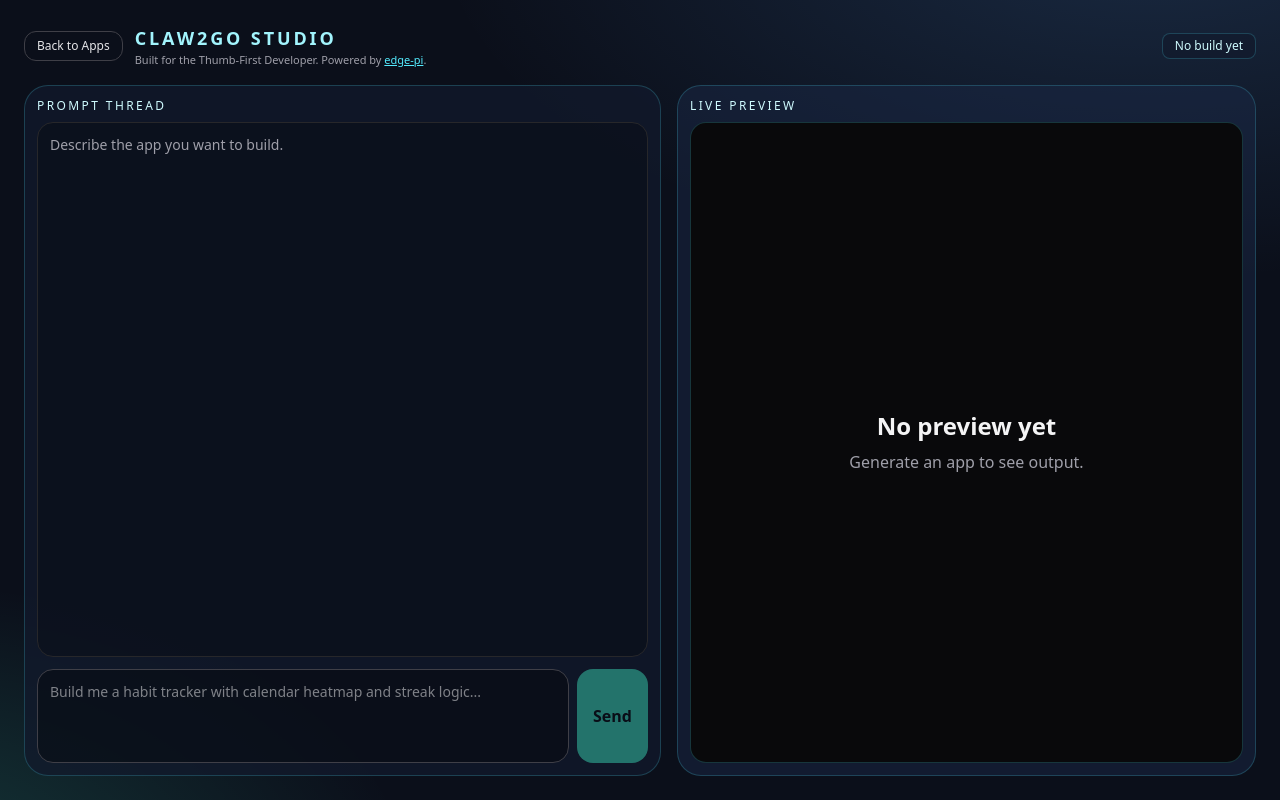
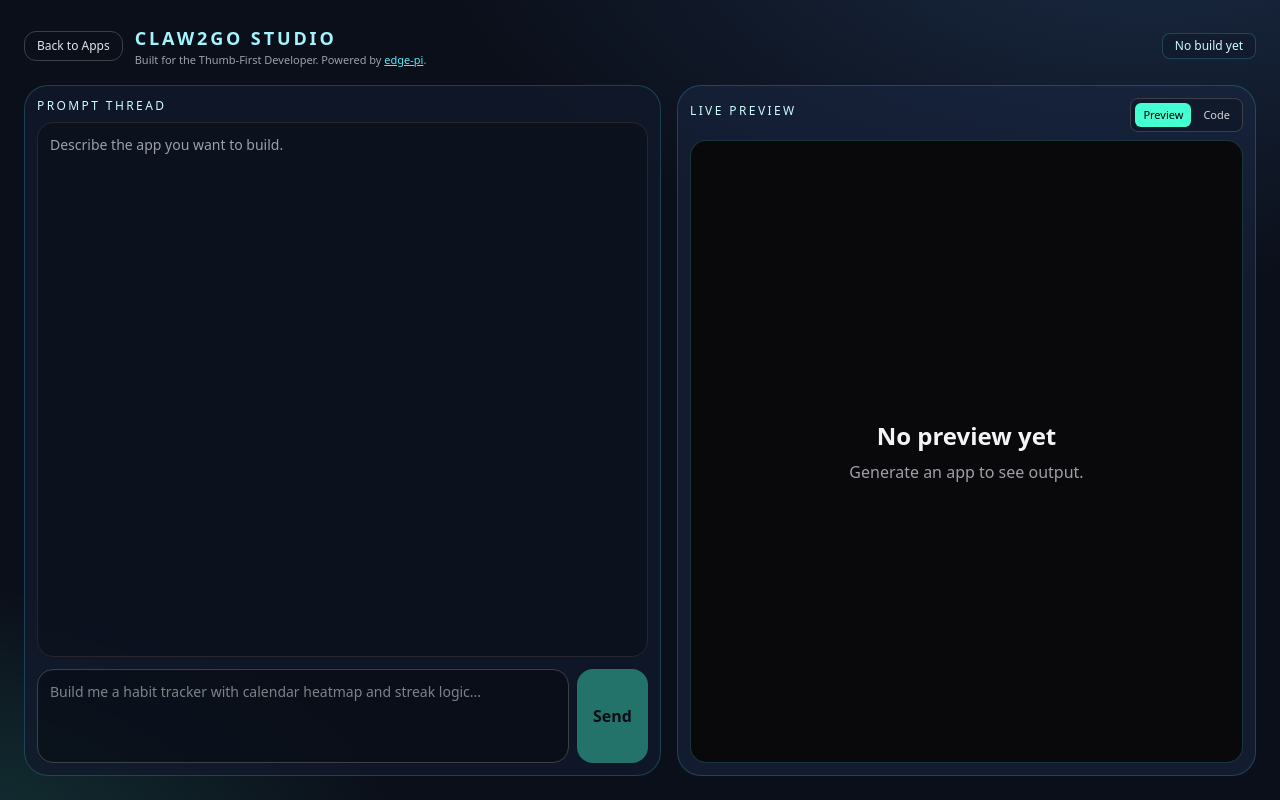
Before and after one commit to marcusschiesser/buildonphone, a Next.js app in the folder apps/pwa/: page /create in a window 1280 px wide. Built offline with nearby package versions, Linux system fonts and the light colour scheme.

Commit message:
feat(studio): add preview/code tab for generated app

```diff
--- a/apps/pwa/src/components/studio.tsx
+++ b/apps/pwa/src/components/studio.tsx
@@ -10,6 +10,7 @@ import { getStudioThreadMessages } from '@/lib/ui/studioThread';
 import { runBrowserAgent } from '@/lib/agent/browserAgent';
 import { PreviewFrame } from './preview';
 import { StudioMessage } from './studio-message';
+import { PreviewModeTabs } from './studio/preview-mode-tabs';
 
 const STUDIO_SHELL_CLASS = 'mx-auto flex h-dvh max-w-7xl flex-col overflow-hidden box-border p-4 lg:p-6';
 const STUDIO_PANEL_CLASS = 'h-full min-h-0 min-w-0 flex-col overflow-hidden rounded-3xl border border-cyan-300/20 p-3';
@@ -50,6 +51,7 @@ export function Studio({
   const [currentToolCall, setCurrentToolCall] = useState<string | null>(null);
   const [files, setFiles] = useState<Record<string, string>>({});
   const [activeTab, setActiveTab] = useState<'chat' | 'preview'>('chat');
+  const [previewMode, setPreviewMode] = useState<'preview' | 'code'>('preview');
   const [appCreated, setAppCreated] = useState(Boolean(initialApp));
 
   useEffect(() => {
@@ -237,9 +239,18 @@ export function Studio({
         </section>
 
         <section className={`${activeTab === 'preview' ? 'flex' : 'hidden'} ${STUDIO_PANEL_CLASS} bg-panel-2/50 lg:flex`}>
-          <div className={STUDIO_TITLE_CLASS}>Live Preview</div>
+          <div className="mb-2 flex items-center justify-between gap-2">
+            <div className={STUDIO_TITLE_CLASS}>Live Preview</div>
+            <PreviewModeTabs mode={previewMode} onChange={setPreviewMode} />
+          </div>
           <div className="min-h-0 flex-1">
-            <PreviewFrame files={files} onFixError={onPreviewFix} />
+            {previewMode === 'preview' ? (
+              <PreviewFrame files={files} onFixError={onPreviewFix} />
+            ) : (
+              <pre className="h-full w-full overflow-auto rounded-2xl border border-cyan-300/20 bg-black/40 p-3 text-xs leading-relaxed text-zinc-100">
+                <code>{files['app.jsx']?.trim() || '// No app.jsx generated yet.'}</code>
+              </pre>
+            )}
           </div>
         </section>
       </div>
--- /dev/null
+++ b/apps/pwa/src/components/studio/preview-mode-tabs.tsx
@@ -0,0 +1,28 @@
+type PreviewMode = 'preview' | 'code';
+
+export function PreviewModeTabs({
+  mode,
+  onChange,
+}: {
+  mode: PreviewMode;
+  onChange: (mode: PreviewMode) => void;
+}) {
+  return (
+    <div className="inline-flex items-center gap-1 rounded-lg border border-zinc-700 bg-black/25 p-1">
+      <button
+        type="button"
+        onClick={() => onChange('preview')}
+        className={`rounded-md px-2 py-1 text-[11px] ${mode === 'preview' ? 'bg-accent font-medium text-black' : 'text-zinc-300'}`}
+      >
+        Preview
+      </button>
+      <button
+        type="button"
+        onClick={() => onChange('code')}
+        className={`rounded-md px-2 py-1 text-[11px] ${mode === 'code' ? 'bg-accent font-medium text-black' : 'text-zinc-300'}`}
+      >
+        Code
+      </button>
+    </div>
+  );
+}
```
